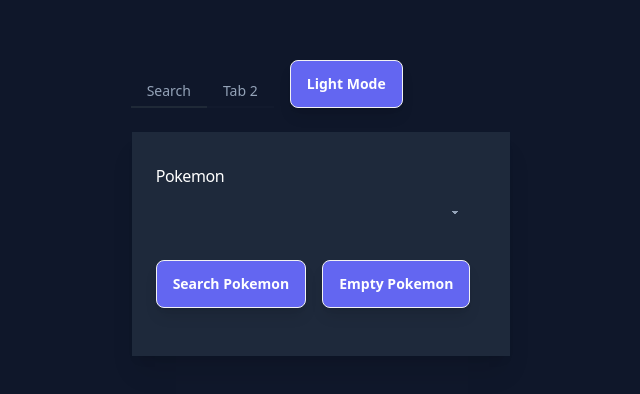
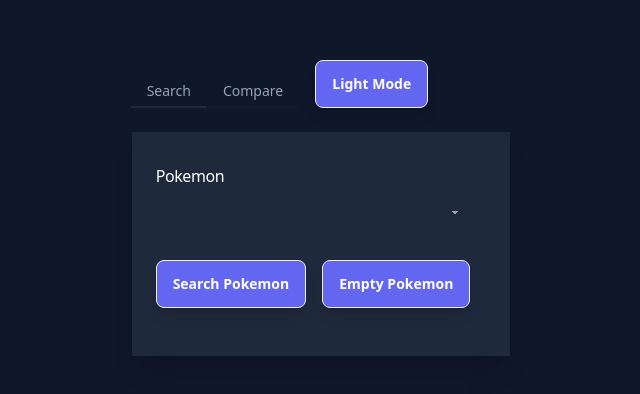
Before and after one commit to munyey1/InfoMon, a Vue app: page / in a window 1280 px wide. Shown: the part 192-586 px from the top of the page, without its empty margins (319-959 px from the left). Built offline with nearby package versions, Linux system fonts and the light colour scheme.

Commit message:
Update App.vue

```diff
--- a/src/App.vue
+++ b/src/App.vue
@@ -43,7 +43,7 @@
           name="my_tabs_1"
           role="tab"
           class="tab text-slate-900 dark:text-slate-400 whitespace-nowrap"
-          aria-label="Tab 2"
+          aria-label="Compare"
         />
         <div role="tabpanel" class="tab-content p-10">
         </div>
```
